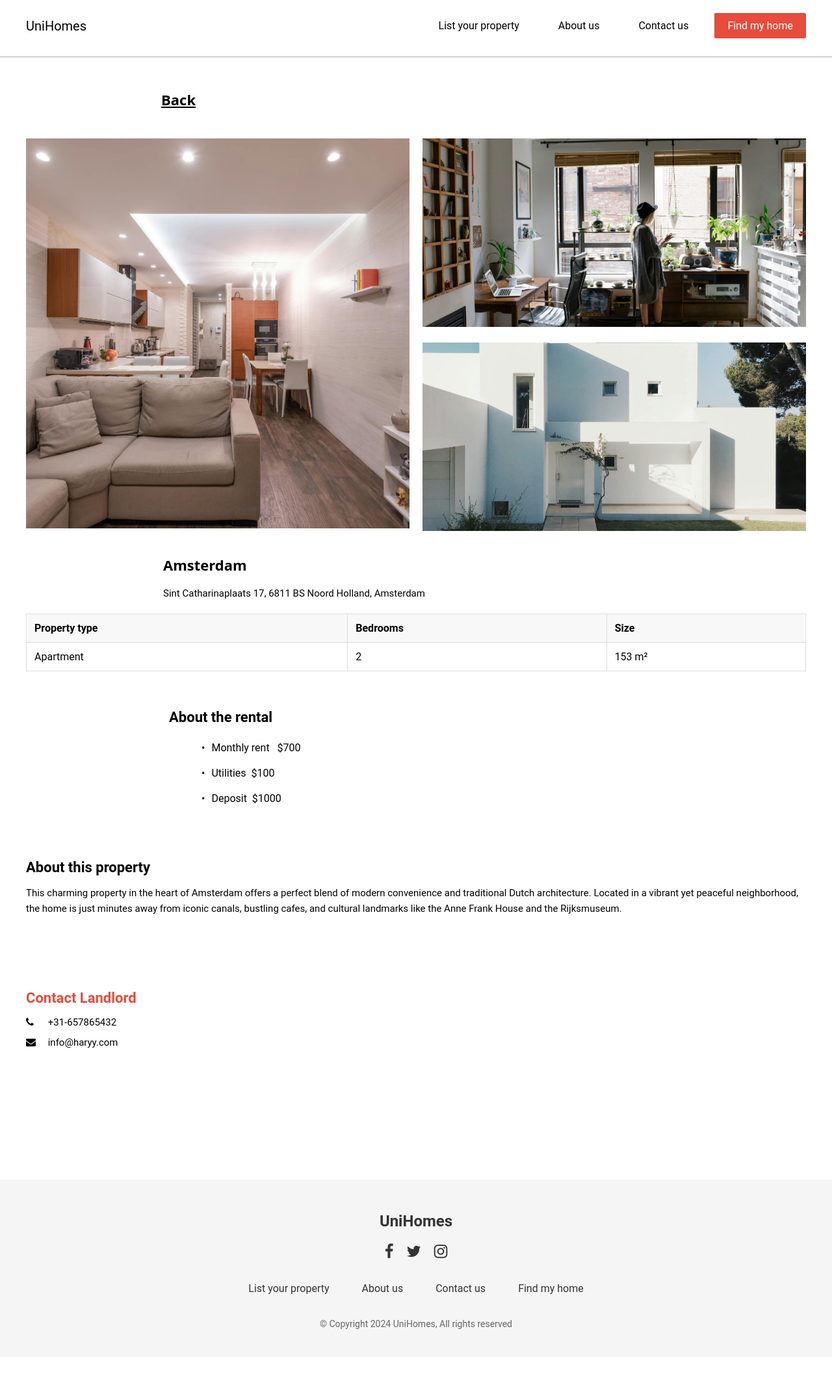
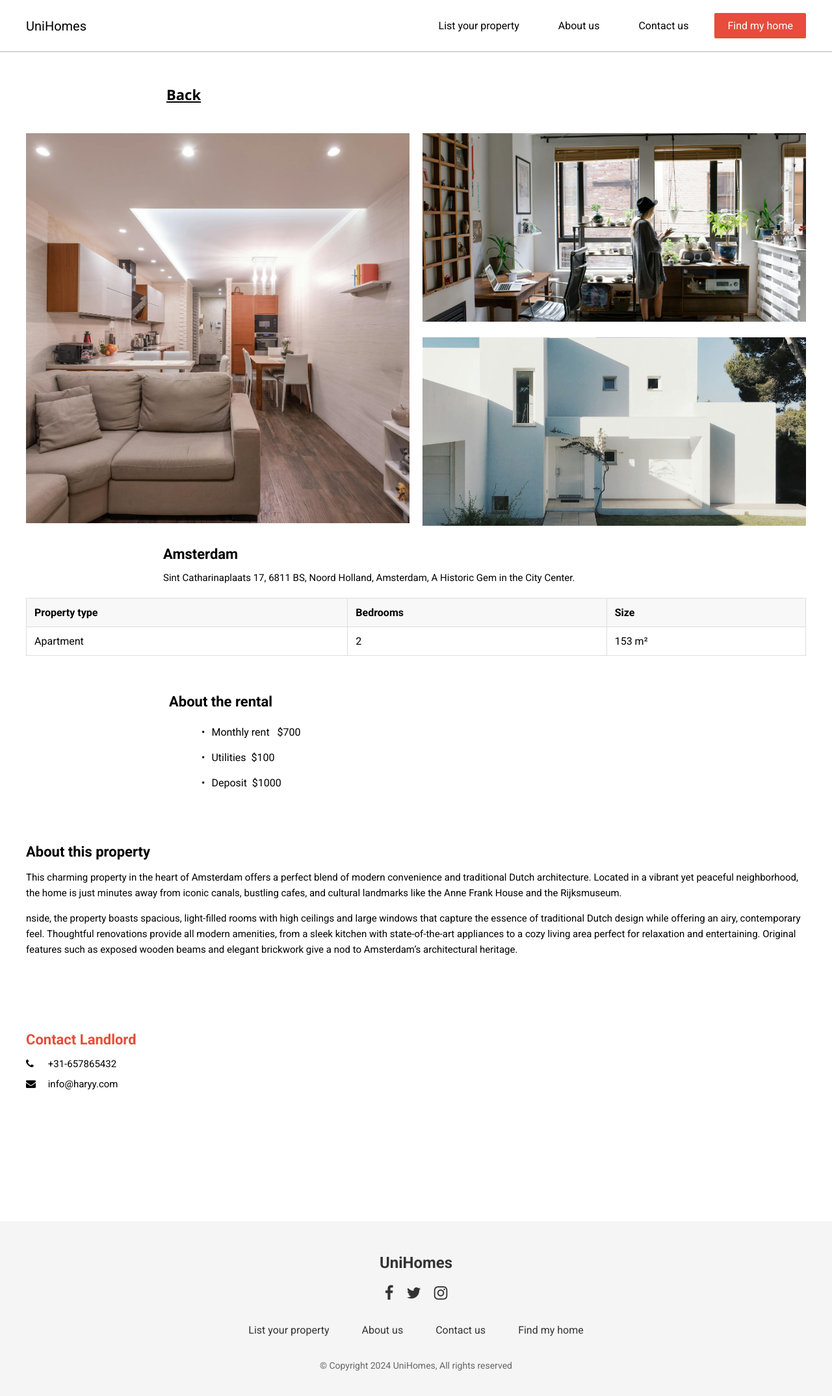
Before and after one commit to Faizan731402/Webmarkup-final-project, a plain HTML site: page detailed.html in a window 1280 px wide. Shown: the whole page at 65% size. Before the commit the page ends 2088 px from the top, so only its background shows below. Drawn offline with nearby package versions, Linux system fonts and the light colour scheme.

Commit message:
Update detailed.html

```diff
--- a/detailed.html
+++ b/detailed.html
@@ -6,6 +6,8 @@
     <meta name="viewport" content="width=device-width, initial-scale=1.0">
     <title>Detailed page</title>
     <link rel="stylesheet" type="text/css" href="style.css" />
+    <link href="https://fonts.googleapis.com/css2?family=Open+Sans:wght@400;700&family=Roboto:wght@400;700&display=swap"
+        rel="stylesheet">
     <link rel="stylesheet" href="https://cdnjs.cloudflare.com/ajax/libs/font-awesome/4.7.0/css/font-awesome.min.css">
 
 </head>
@@ -14,32 +16,33 @@
 
 
     <nav>
-        <main class="logo"> UniHomes </main>
+        <a class="logo" href="file:///Users/faizan/Desktop/unihomes-home-page/index.html#"> UniHomes </a>
         <section class="menu-links">
-            <a href="#">List your property</a>
-            <a href="#">About us</a>
-            <a href="#">Contact us</a>
-            <a href="#" class="find-home-button" style="color: white;">Find my home</a>
+            <a href="file:///Users/faizan/Desktop/Root-folder-Faizan/Listproperty.html">List your property</a>
+            <a href="file:///Users/faizan/Desktop/Root-folder-Faizan/about.html">About us</a>
+            <a href="file:///Users/faizan/Desktop/Root-folder-Faizan/contact.html">Contact us</a>
+            <a href="file:///Users/faizan/Desktop/Root-folder-Faizan/explore.html" class="find-home-button"
+                style="color: white;">Find my home</a>
         </section>
     </nav>
-    <hr class="line" style="border: none; height: 1px; background-color: rgb(171, 171, 171); width: 100%;">
+    <section class="love-line"> </section>
 
-    <h1 class="headertext"> Back </h1>
+    <h1 class="headertextdet"> <a href="file:///Users/faizan/Desktop/Root-folder-Faizan/explore.html"> Back </a> </h1>
 
 
 
     <section class="property-gallery">
         <figure class="main-image">
-            <img src="website-image/header-img.jpg" alt="Spacious living room with open kitchen">
+            <img src="website-image/header-img.jpg" title="main image" alt="home with open kitchen">
             <figcaption>Modern apartment interior with living room and kitchen</figcaption>
         </figure>
         <section class="secondary-images">
             <figure>
-                <img src="website-image/flat-img.jpg" alt="Home office setup with plants">
+                <img src="website-image/flat-img.jpg" title="flat-apartment" alt="flat-photo">
                 <figcaption>Cozy home office space with natural light</figcaption>
             </figure>
             <figure>
-                <img src="website-image/house-img.jpg" alt="White modern house exterior">
+                <img src="website-image/house-img.jpg" title="house" alt="house-photo">
                 <figcaption>Contemporary white house with minimalist design</figcaption>
             </figure>
         </section>
@@ -47,8 +50,9 @@
 
 
     <section class="property-info">
-        <h1>Amsterdam</h1>
-        <p class="address">Sint Catharinaplaats 17, 6811 BS Noord Holland, Amsterdam</p>
+        <p class="ams">Amsterdam</p>
+        <p class="addressdet">Sint Catharinaplaats 17, 6811 BS, Noord Holland, Amsterdam, A Historic Gem in the City
+            Center.</p>
     </section>
 
     <table class="property-details">
@@ -78,6 +82,12 @@
         <p>This charming property in the heart of Amsterdam offers a perfect blend of modern convenience and traditional
             Dutch architecture. Located in a vibrant yet peaceful neighborhood, the home is just minutes away from
             iconic canals, bustling cafes, and cultural landmarks like the Anne Frank House and the Rijksmuseum.</p>
+
+        <p>nside, the property boasts spacious, light-filled rooms with high ceilings and large windows that capture the
+            essence of traditional Dutch design while offering an airy, contemporary feel. Thoughtful renovations
+            provide all modern amenities, from a sleek kitchen with state-of-the-art appliances to a cozy living area
+            perfect for relaxation and entertaining. Original features such as exposed wooden beams and elegant
+            brickwork give a nod to Amsterdam’s architectural heritage.</p>
     </section>
 
     <section class="contact-section">
@@ -99,10 +109,11 @@
         </section>
         <section class="footer-links">
             <ul>
-                <li><a href="#">List your property</a></li>
-                <li><a href="#">About us</a></li>
-                <li><a href="#">Contact us</a></li>
-                <li><a href="#">Find my home</a></li>
+                <li><a href="file:///Users/faizan/Desktop/Root-folder-Faizan/Listproperty.html">List your property</a>
+                </li>
+                <li><a href="file:///Users/faizan/Desktop/Root-folder-Faizan/about.html">About us</a></li>
+                <li><a href="file:///Users/faizan/Desktop/Root-folder-Faizan/contact.html">Contact us</a></li>
+                <li><a href="file:///Users/faizan/Desktop/Root-folder-Faizan/explore.html">Find my home</a></li>
             </ul>
         </section>
         <p class="footer-copyright">&copy; Copyright 2024 UniHomes, All rights reserved</p>
```
